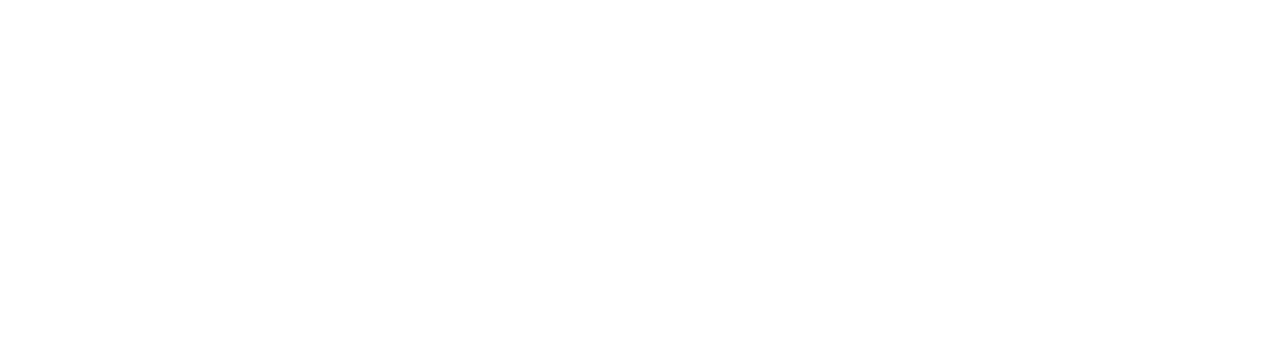
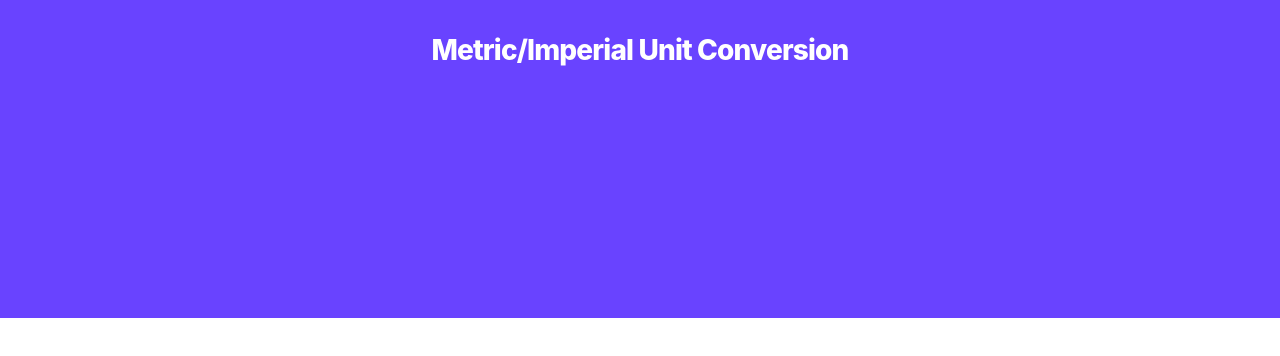
Before and after one commit to olamiye/unit-converter, a plain HTML site: page index.html in a window 1280 px wide. Drawn offline with Linux system fonts and the light colour scheme.

Commit message:
finished up  half of header content

```diff
--- a/index.html
+++ b/index.html
@@ -5,11 +5,13 @@
     <meta charset="UTF-8">
     <meta http-equiv="X-UA-Compatible" content="IE=edge">
     <meta name="viewport" content="width=device-width, initial-scale=1.0">
-    <title>Landing Page</title>
+    <title>Unit converter</title>
     <link rel="stylesheet" href="style.css">
 </head>
 
 <body>
+   <header>Metric/Imperial Unit Conversion</header>
+
 
     <script href = "app.js"></script>
 </body>
--- a/style.css
+++ b/style.css
@@ -0,0 +1,16 @@
+body{
+    margin: 0;
+}
+
+header{
+    background-color: #6943FF;
+    height: 285px;
+    color:#FFFFFF;
+    font-family: 'Inter';
+    font-style: normal;
+    font-weight: 800;
+    font-size: 28px;
+    text-align: center;
+    letter-spacing: -0.03em;
+    padding-top: 33px;
+}
```
